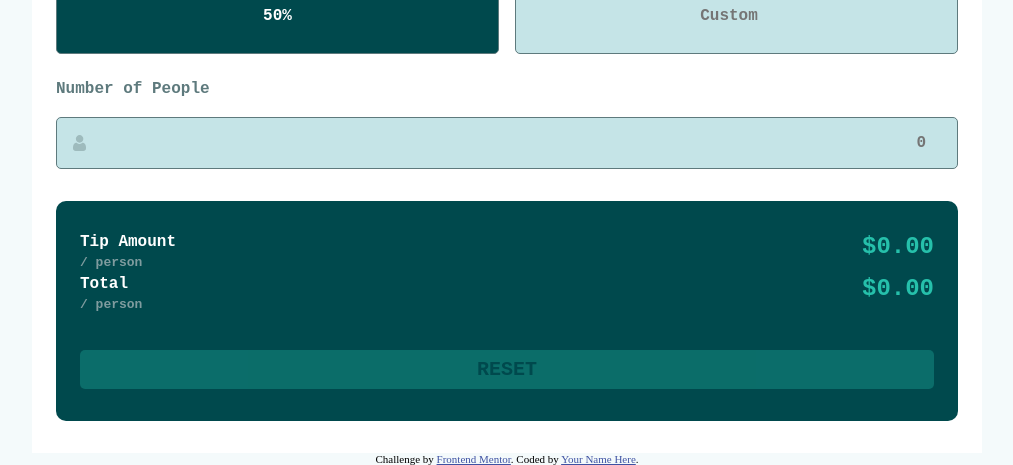
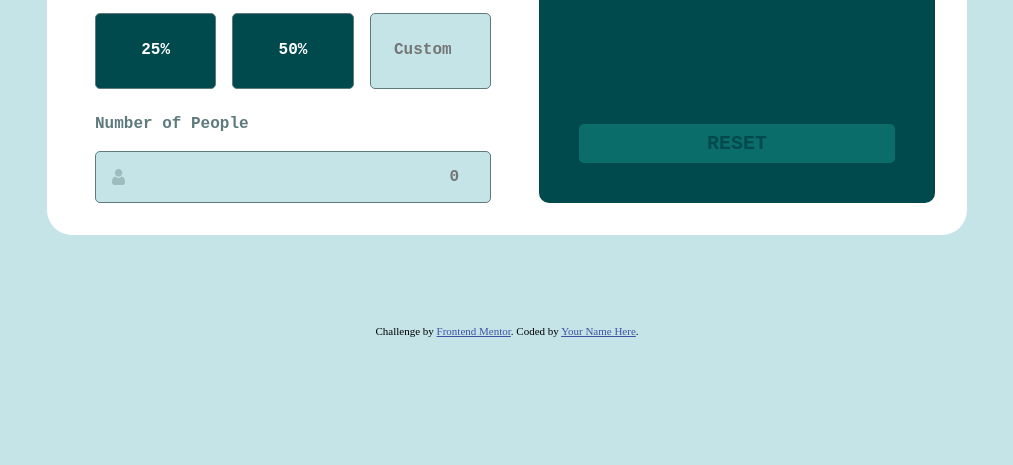
Before and after one commit to Iyanu22/tip-calculator-app, a website: page index.html in a window 1536 px wide. Shown: the part 475-940 px from the top of the page, without its empty margins (261-1274 px from the left). After the commit the page ends 812 px from the top, so only its background shows below. Drawn offline with Linux system fonts and the light colour scheme.

Commit message:
style: add desktop layout at 1440px breakpoint

```diff
--- a/style.scss
+++ b/style.scss
@@ -221,15 +221,60 @@ main{
         min-height: 100vh;
     }
 }
+@media (min-width: 1440px){
+    body{
+        background-color: $grey-200;
+    }
 
-@media (min-width: 1024px){
-    body{
-        background-color: $grey-50;
+    main{
+        justify-content: center;
         min-height: 100vh;
     }
+
     .container{
-        max-width: 69.375rem;
-        margin: 0 auto;
-        padding: 0 5rem;
+        max-width: 57.5rem;          // 920px card
+        padding: 0;                  // cancels the 5rem from the 768px query
+    }
+
+    .container .header{
+        background-color: transparent;
+        padding: 0;
+        margin-bottom: 5.5rem;       // gap between logo and card
+    }
+
+    .container .header_body{
+        display: grid;
+        grid-template-columns: 1fr 1fr;
+        gap: 3rem;
+        padding: 2rem 2rem 2rem 3rem;
+        margin-top: 0;               // removes the mobile overlap
+        border-radius: 1.5625rem;    // all four corners
+    }
+
+    .container .header_body .button_group{
+        grid-template-columns: repeat(3, 1fr);
+    }
+
+    .container .header_body .results{
+        display: flex;
+        flex-direction: column;
+        margin-top: 0;
+        padding: 2.5rem;
+    }
+
+    .container .header_body .row{
+        align-items: center;
+    }
+
+    .container .header_body .row + .row{
+        margin-top: 1.5rem;
+    }
+
+    .container .header_body .row .amount{
+        font-size: 3rem;
+    }
+
+    .container .header_body .results #reset{
+        margin-top: auto;            // pins Reset to the bottom
     }
 }
```
Also changed, not shown: style.css, 1 other file.
